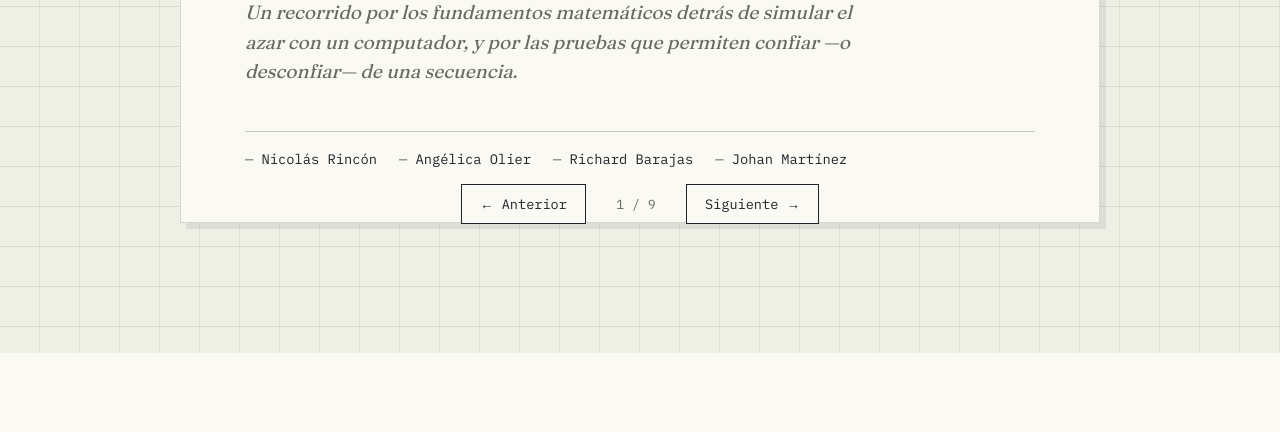
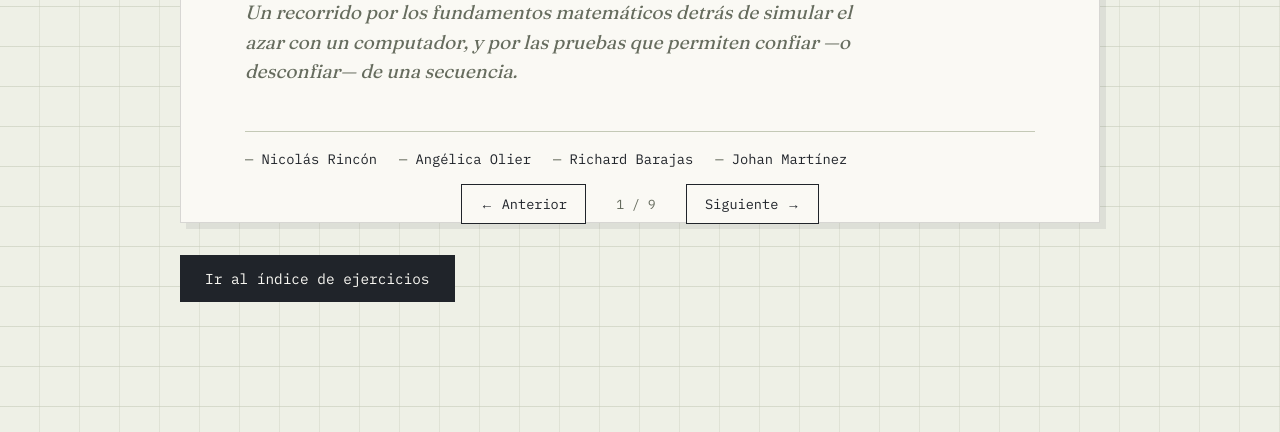
Before and after one commit to nicoRincon/Modelacion, a Flask app: page / in a window 1280 px wide. Shown: the part 554-986 px from the top of the page. Before the commit the page ends 907 px from the top, so only its background shows below. Run offline with Flask 3, Linux system fonts and the light colour scheme.

Commit message:
Agregar enlace para regresar al índice de ejercicios en Presentacion.html

```diff
--- a/templates/Presentacion.html
+++ b/templates/Presentacion.html
@@ -349,6 +349,7 @@
     <div class="nota"><p>El código que implementa cada pieza —generadores, pruebas y la aplicación Flask— se explica a continuación, ya en el detalle técnico.</p></div>
   </section>
 
+    <a class="ir-index" href="/index" aria-label="Ir al índice de ejercicios" title="Ir al índice de ejercicios">Ir al índice de ejercicios</a>
 </main>
 
 <nav class="controles" aria-label="Controles de presentación">
```
